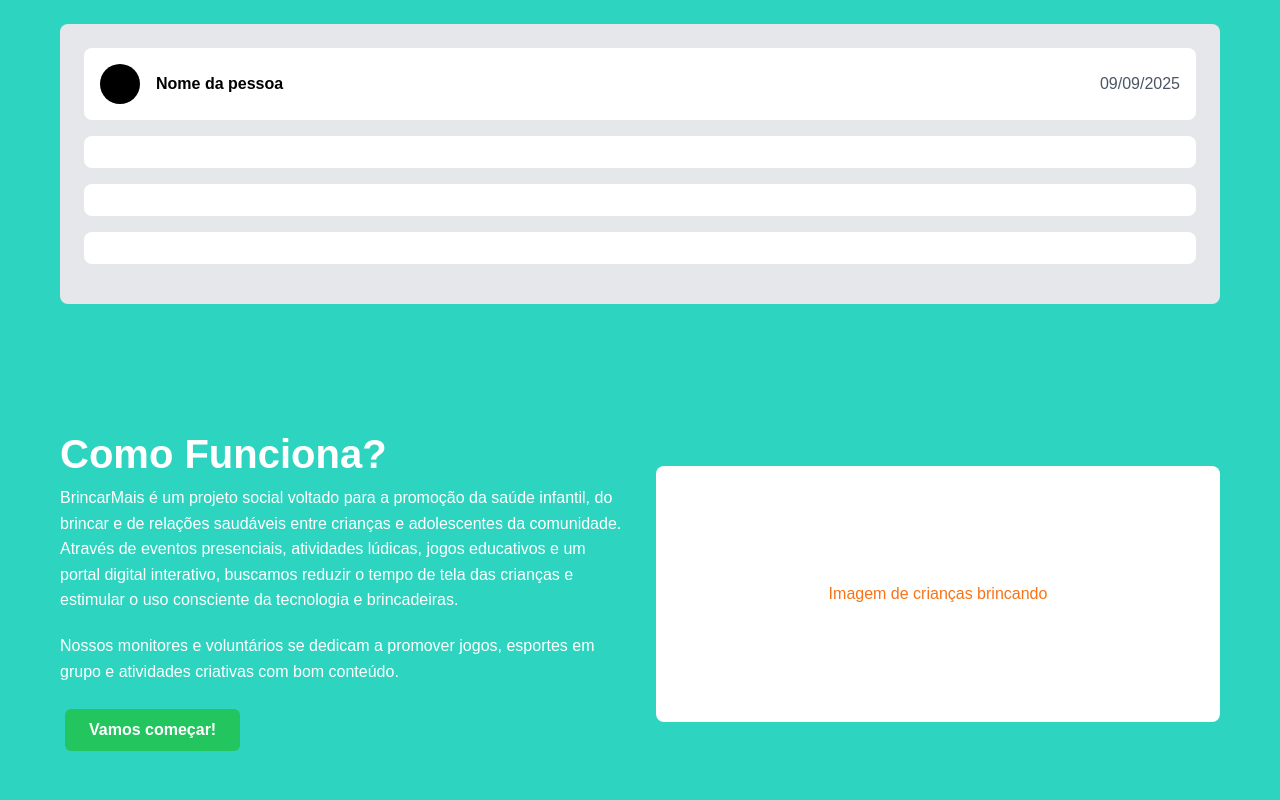
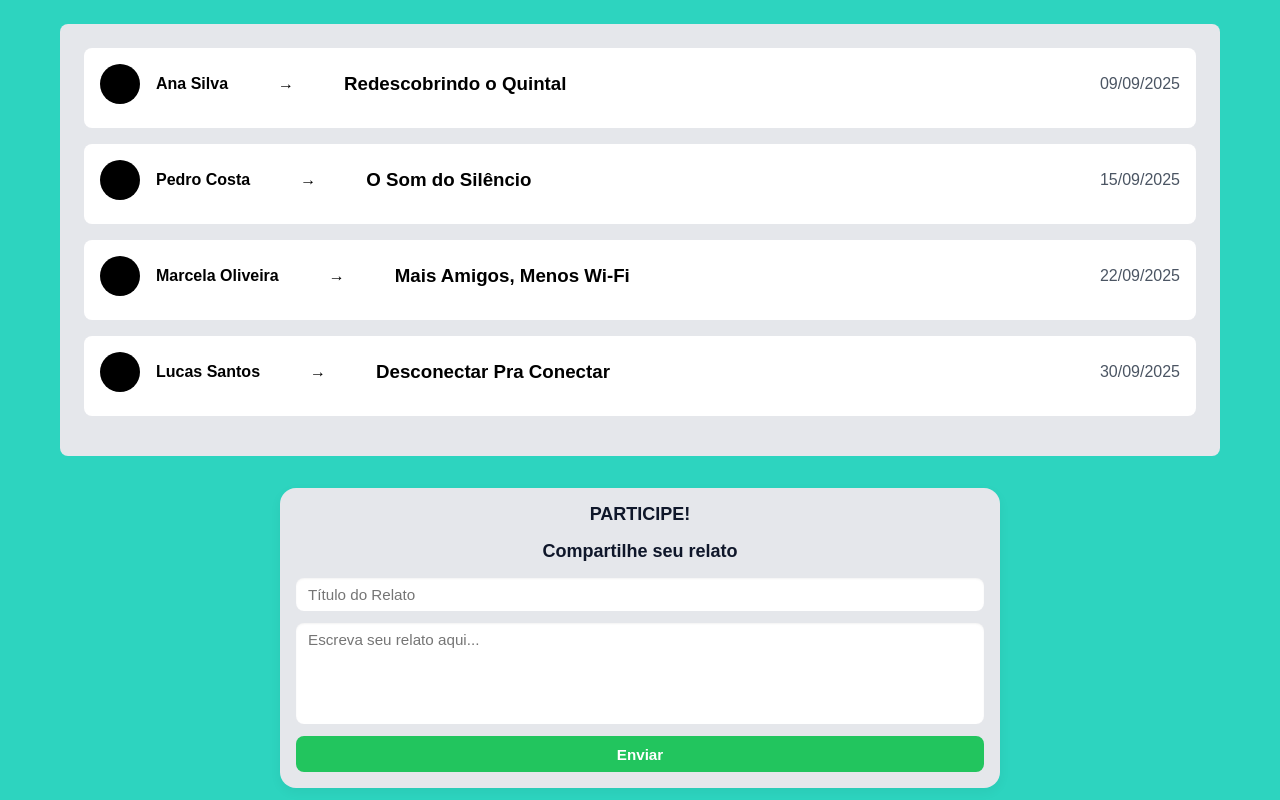
Before and after one commit to vitorcomv/screenless, a React (Create React App) app in the folder frontend/: page / in a window 1280 px wide. Shown: the part 1040-1840 px from the top of the page. Built offline with nearby package versions, Linux system fonts and the light colour scheme; no server answers.

Commit message:
:lipstick: style: Estilização da Seção de Comunidades

```diff
--- a/frontend/src/pages/Home.css
+++ b/frontend/src/pages/Home.css
@@ -108,7 +108,7 @@
     justify-content: center;
   }
 
-  /* Seção de Eventos */
+  /* Seção de Comunidade */
   .events-section {
     background-color: #2dd4bf; /* cor teal */
     padding: 64px 0;
@@ -121,17 +121,32 @@
     margin-bottom: 32px;
   }
 
+  /* Estilo para cards expansíveis */
   .event-item {
     background-color: white;
     border-radius: 8px;
     padding: 16px;
     margin-bottom: 16px;
+    transition: all 0.3s ease;
+    cursor: pointer;
+    overflow: hidden;
+  }
+
+  .event-item.expandable {
+    max-height: 80px; /* Altura inicial do card (apenas header visível) */
+    transition: max-height 0.4s ease-out;
+  }
+
+  .event-item.expandable:hover {
+    max-height: 300px; /* Altura expandida para mostrar o conteúdo */
+    box-shadow: 0 6px 12px rgba(0, 0, 0, 0.1);
   }
 
   .event-header {
     display: flex;
     justify-content: space-between;
     align-items: center;
+    margin-bottom: 16px;
   }
 
   .event-user {
@@ -153,6 +168,91 @@
 
   .event-date {
     color: #4b5563;
+  }
+
+  /* Estilo para os detalhes do evento (inicialmente ocultos) */
+  .event-details {
+    opacity: 0;
+    transition: opacity 0.3s ease;
+    padding-top: 5px;
+  }
+
+  .event-item:hover .event-details {
+    opacity: 1;
+  }
+
+  .event-details h3 {
+    font-size: 1.2rem;
+    margin-bottom: 10px;
+    color: #333;
+  }
+
+  .event-details p {
+    font-size: 0.95rem;
+    color: #666;
+    line-height: 1.5;
+    margin-bottom: 12px;
+  }
+
+  .user-title {
+    margin-left: 50px;
+  }
+
+  /* Mini Formulário */
+  .form-mini {
+    background-color: #e5e7eb;
+    border-radius: 1rem;
+    padding: 1rem;
+    box-shadow: 0 4px 12px rgba(0, 0, 0, 0.05);
+    margin: 1rem auto 2rem auto;
+    max-width: 720px;
+    width: 90%;
+  }
+
+  .form {
+    display: flex;
+    flex-direction: column;
+    gap: 0.75rem;
+    align-items: stretch;
+  }
+
+  .heading-mini {
+    font-size: 1.125rem;
+    font-weight: 600;
+    color: #0f172a;
+    text-align: center;
+    margin-bottom: 0.25rem;
+  }
+
+  .input-mini {
+    padding: 0.5rem 0.75rem;
+    border: none;
+    border-radius: 0.5rem;
+    background-color: #ffffff;
+    font-size: 0.95rem;
+    color: #1e293b;
+    box-shadow: inset 0 1px 2px rgba(0, 0, 0, 0.05);
+  }
+
+  .input-mini:focus {
+    outline: 2px solid #2dd4bf;
+    background-color: #f9fafb;
+  }
+
+  .btn-mini {
+    background-color: #22c55e;
+    color: white;
+    font-weight: 600;
+    font-size: 0.95rem;
+    padding: 0.6rem;
+    border: none;
+    border-radius: 0.5rem;
+    cursor: pointer;
+    transition: background-color 0.2s ease;
+  }
+
+  .btn-mini:hover {
+    background-color: #16a34a;
   }
 
   /* Seção Como Funciona */
--- a/frontend/src/pages/Home.jsx
+++ b/frontend/src/pages/Home.jsx
@@ -15,7 +15,6 @@ const Home = () => {
     <div className="home-container">
       {/* Seção do Hero - Banner principal */}
       <section className="hero-section">
-        {/* Navbar removida conforme solicitado */}
 
         <div className="hero-content">
           <h1 className="hero-title">
@@ -34,36 +33,90 @@ const Home = () => {
         </div>
       </section>
 
-      {/* Seção de Próximos Eventos */}
-      <section className="events-section">
+      {/* Seção de Comunidade */}
+      <section className="events-section" id="comunidade">
         <div className="section-container">
           <h2 className="section-title">Comunidade</h2>
-          <p className="section-subtitle">Veja abaixo os próximos eventos e atividades na sua cidade.</p>
+          <p className="section-subtitle">Relatos inspiradores de pessoas que transformaram seus hábitos digitais.</p>
 
           <div className="events-card">
-            <div className="event-item">
+            {/* Card 1 - Ana Silva */}
+            <div className="event-item expandable">
               <div className="event-header">
                 <div className="event-user">
                   <div className="user-avatar"></div>
-                  <span className="user-name">Nome da pessoa</span>
+                  <span className="user-name">Ana Silva</span>
+                  <span className="user-title">→</span>
+                  <h3 className="user-title">Redescobrindo o Quintal</h3>
                 </div>
                 <span className="event-date">09/09/2025</span>
               </div>
+              <div className="event-details">
+                <p>Antes eu passava o dia inteiro no celular, pulando de vídeo em vídeo. Um dia, minha avó me chamou pra plantar flores com ela. Achei chato no começo, mas agora é o melhor momento do meu dia. Eu aprendi a cuidar, esperar e até me sujar de terra. É muito melhor do que só deslizar o dedo na tela.</p>
+              </div>
             </div>
 
-            <div className="event-item">
-              {/* Conteúdo do evento */}
+            {/* Card 2 - Pedro Costa */}
+            <div className="event-item expandable">
+              <div className="event-header">
+                <div className="event-user">
+                  <div className="user-avatar"></div>
+                  <span className="user-name">Pedro Costa</span>
+                  <span className="user-title">→</span>
+                  <h3 className="user-title">O Som do Silêncio</h3>
+                </div>
+                <span className="event-date">15/09/2025</span>
+              </div>
+              <div className="event-details">
+                <p>Eu vivia com fone de ouvido e jogando online. Quando minha internet caiu por uns dias, comecei a tocar o violão do meu irmão. Hoje eu componho minhas músicas e me apresento na escola. Descobri que o silêncio também pode ser incrível quando a gente aprende a escutar a si mesmo.</p>
+              </div>
             </div>
 
-            <div className="event-item">
-              {/* Conteúdo do evento */}
+            {/* Card 3 - Marcela Oliveira */}
+            <div className="event-item expandable">
+              <div className="event-header">
+                <div className="event-user">
+                  <div className="user-avatar"></div>
+                  <span className="user-name">Marcela Oliveira</span>
+                  <span className="user-title">→</span>
+                  <h3 className="user-title">Mais Amigos, Menos Wi-Fi</h3>
+                </div>
+                <span className="event-date">22/09/2025</span>
+              </div>
+              <div className="event-details">
+                <p>Meu recorde era de 12 horas por dia no celular. Só percebi o quanto isso me deixava triste quando comecei a sair com meus vizinhos pra brincar no parque. Agora, minha tela favorita é ver os sorrisos dos meus amigos de verdade. Nunca pensei que jogar bola fosse mais divertido que ficar só assistindo os outros.</p>
+              </div>
             </div>
 
-            <div className="event-item">
-              {/* Conteúdo do evento */}
+            {/* Card 4 - Lucas Santos */}
+            <div className="event-item expandable">
+              <div className="event-header">
+                <div className="event-user">
+                  <div className="user-avatar"></div>
+                  <span className="user-name">Lucas Santos</span>
+                  <span className="user-title">→</span>
+                  <h3 className="user-title">Desconectar Pra Conectar</h3>
+                </div>
+                <span className="event-date">30/09/2025</span>
+              </div>
+              <div className="event-details">
+                <p>Sempre que eu tava nervoso ou triste, corria pro videogame. Mas isso só escondia o problema. Um dia decidi tentar basquete com a galera da rua. Errava tudo, mas eles riam comigo, não de mim. Aprendi que me conectar com pessoas reais me faz sentir mais forte e mais feliz.</p>
+              </div>
             </div>
           </div>
         </div>
+
+        {/* Mini formulário da Comunidade */}
+      <section className="form-mini">
+        <div className="form">
+          <h2 className="heading-mini">PARTICIPE!</h2>
+          <h3 className="heading-mini">Compartilhe seu relato</h3>
+          <input className="input-mini" type="text" placeholder="Título do Relato"/>
+          <textarea className="input-mini" placeholder="Escreva seu relato aqui..." rows={5} style={{ resize: 'none' }}></textarea>
+          <button className="btn-mini" type="submit">Enviar</button>
+        </div>
+      </section>
+
       </section>
 
       {/* Seção Como Funciona */}
```
